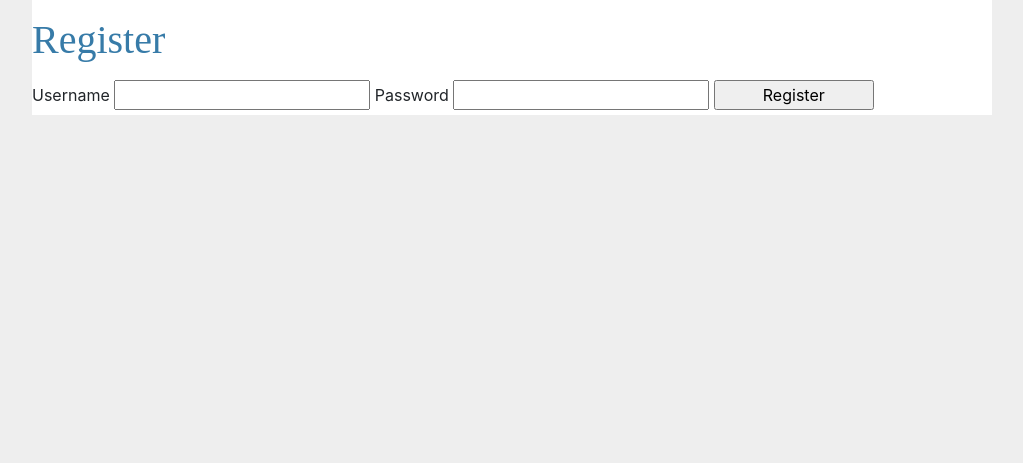
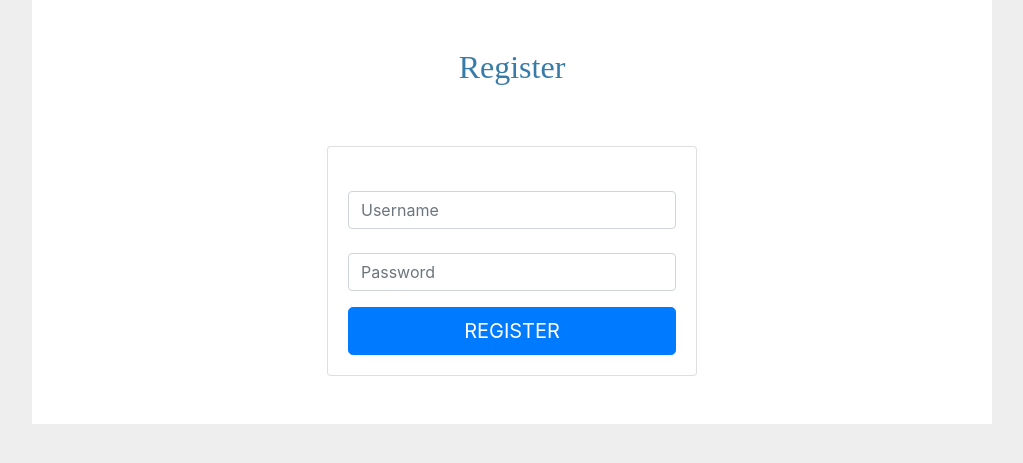
Before and after one commit to Akshay199456/ExpenseTracker, a Flask app: page /auth/register in a window 1280 px wide. Shown: the part 72-535 px from the top of the page, without its empty margins (128-1151 px from the left). Run offline with Flask 2, Linux system fonts and the light colour scheme; some libraries are stand-ins or nearby versions.

Commit message:
Redigned auth - register.html

```diff
--- a/flaskr/static/css/style.css
+++ b/flaskr/static/css/style.css
@@ -128,6 +128,10 @@ nav ul li a, nav ul li span, header .action {
   resize: vertical;
 }
 
+.user{
+  color: #fff;
+}
+
 input.danger {
   color: #cc2f2e;
 }
--- a/flaskr/templates/auth/register.html
+++ b/flaskr/templates/auth/register.html
@@ -1,15 +1,31 @@
 {% extends 'base.html' %}
 
 {% block header %}
-	<h1>{% block title %} Register {% endblock %} </h1>
+	<h2 class="card-title text-center mt-5">{% block title %}Register{% endblock %}</h2>
 {% endblock %}
 
 {% block content %}
-	<form method="POST">
-		<label for="username"> Username </label>
-		<input name="username" id="username" required>
-		<label for="password"> Password </label>
-		<input type="password" name="password" id="password" required>
-		<input type="submit" value="Register">
-	</form>
+	<div class="container">
+		<div class="row">
+			<div class="col-sm-9 col-md-7 col-lg-5 mx-auto">
+				<div class="card card-signin my-5">
+					<div class="card-body">
+					  <form class="form-signin" method="post">
+					  	<div class="form-label-group">
+					  		<label for="username"></label>
+					    	<input name="username" id="username" class="form-control" placeholder="Username" required>
+					  	</div>
+
+					  	<div class="form-label-group">
+					  		<label for="password"></label>
+					    	<input type="password" name="password" id="password" class="form-control" placeholder="Password" required>
+					  	</div>
+
+					    <button class="mt-3 btn btn-lg btn-primary btn-block text-uppercase" type="submit" value="Register"> Register</button>
+					  </form>
+					</div>
+				</div>
+			</div>
+		</div>
+	</div>
 {% endblock %}
--- a/flaskr/templates/base.html
+++ b/flaskr/templates/base.html
@@ -37,11 +37,11 @@ The base template is directly in the templates directory. To keep the others org
       <div class="collapse navbar-collapse" id="navbarTogglerDemo01">
         <ul class="navbar-nav ml-auto mt-2 mt-lg-0">
           {% if g.user %}
-            <li class="nav-item active">
+            <li class="nav-item active user">
               <span>{{ g.user['username'] }}</span>
             </li>
             <li class="nav-item active">
-              <a class="nav-link" href="{{ url_for('index') }}">Home</a>
+              <a href="{{ url_for('index') }}">Home</a>
             </li>
             <li class="nav-item active">
               <a href="{{ url_for('auth.logout') }}">Log Out</a>
```
Also changed, not shown: instance/flaskr.sqlite.
